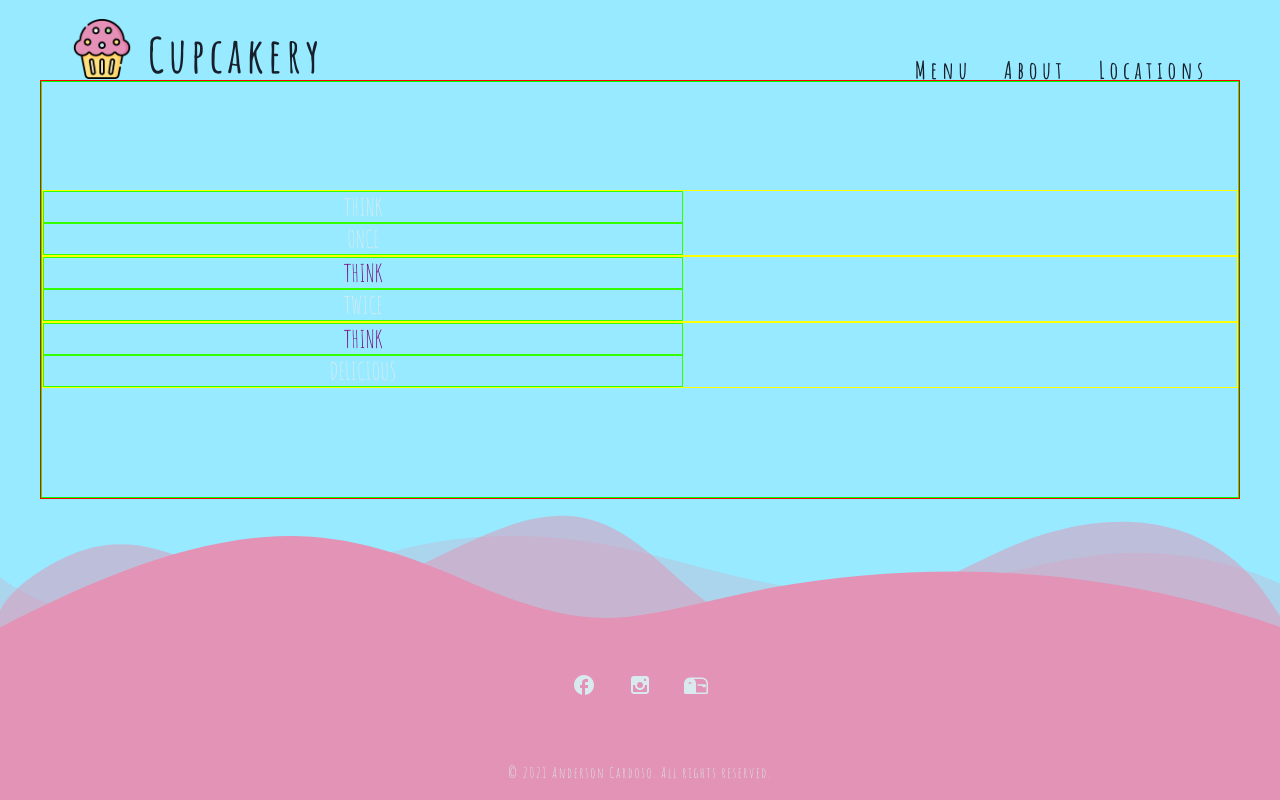
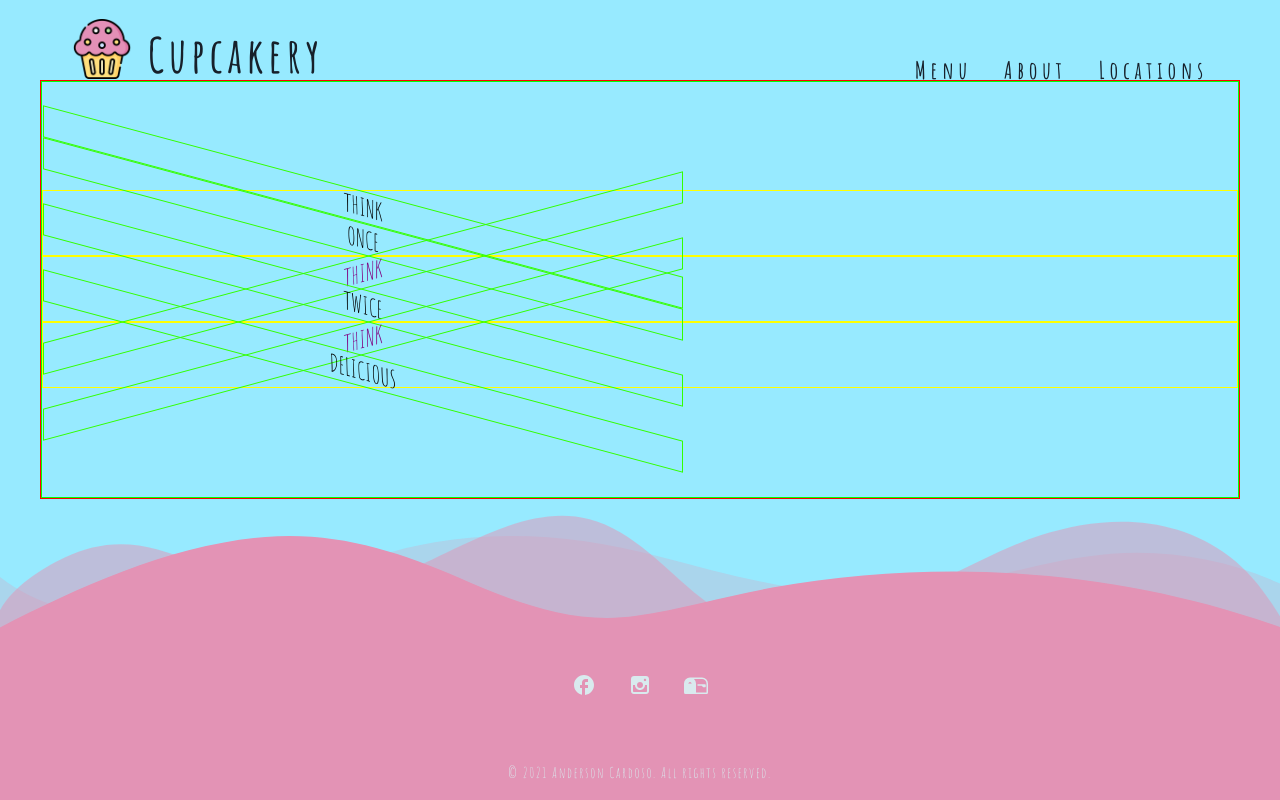
Before and after one commit to anderson-ca/verbose-bassoon, a Next.js app: page / in a window 1280 px wide. Built offline with nearby package versions, Linux system fonts and the light colour scheme.

Commit message:
minor changes

```diff
--- a/styles/Home.module.css
+++ b/styles/Home.module.css
@@ -33,4 +33,15 @@
 
 .left {
     color: purple;
+    transform: skew(0, -15deg);
 }
+
+.right {
+    color: black;
+    transform: skew(0deg, 15deg);
+}
+
+.left .content {
+    text-align: center;
+    width: 100%;
+}
```
